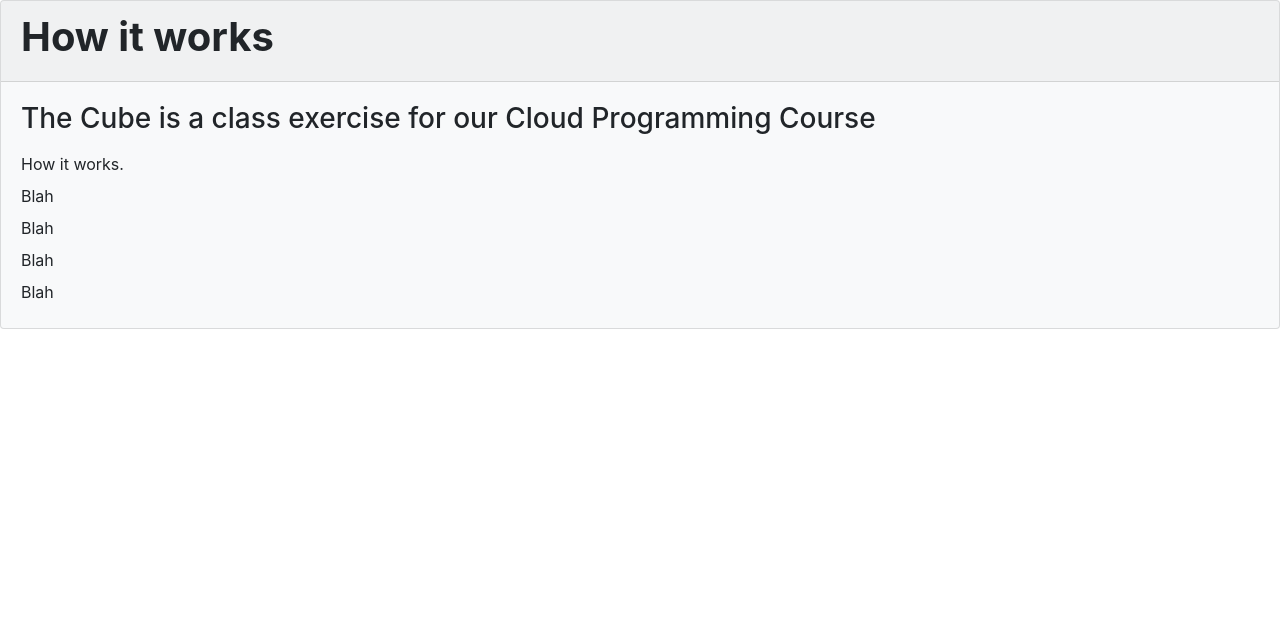
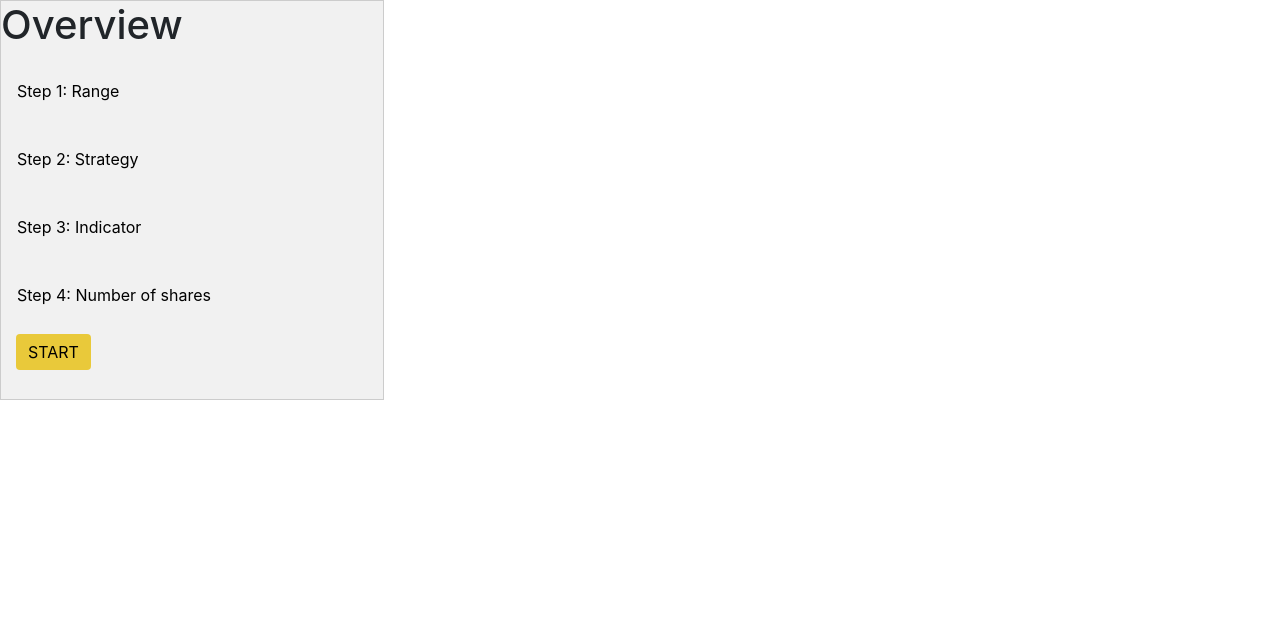
Before and after one commit to nplee01/FSCSW01, a Django app: page /howitworks in a window 1280 px wide. Shown: the part 102-742 px from the top of the page. Run offline with Django 3.2, Linux system fonts and the light colour scheme.

Commit message:
finised how it works structure

```diff
--- a/runtest/templates/runtest/howitworks.html
+++ b/runtest/templates/runtest/howitworks.html
@@ -2,20 +2,78 @@
 
 {% block content %}
 
-<div class="card bg-light">
-    <div class="card-header">
-        <h1><strong style="font-weight: 700;">How it works</strong></h1>
+<div class="tab-container">
+
+    <div class="tab">
+        <h1>Overview</h1>
+        <button class="tablinks" onmouseover="openTab(event, 'step1-card')">Step 1: Range</button>
+        <button class="tablinks" onmouseover="openTab(event, 'step2-card')">Step 2: Strategy</button>
+        <button class="tablinks" onmouseover="openTab(event, 'step3-card')">Step 3: Indicator</button>
+        <button class="tablinks" onmouseover="openTab(event, 'step4-card')">Step 4: Number of shares</button>
+    <a id="start-in-overview" class="btn btn-success" href="{% url 'backtest' %}" role="button">START</a>
+
     </div>
-    <div class="card-body">
-    <h3 class="card-title">The Cube is a class exercise for our Cloud Programming Course</h3>
-    <p class="card-text" style="line-height: 2rem;">
-        How it works.
-        <br> Blah
-        <br> Blah
-        <br> Blah
-        <br> Blah
-    </p>
+
+    <div id="overview-card" class="tabcontent" display="block">
+        <h3>Overview</h3>
+        <p>Allows user to specify the input parameters to the Algorithmic Trading backend to discover the
+            best strategies to make profits over a range of dates.
+            </p>
     </div>
+
+    <div id="step1-card" class="tabcontent">
+        <h3>Setting the range</h3>
+        <p>Choose a stock you want to do the backtesting. Then select the starting date and the ending date of the historical data of the stocks. Enter how much you want to trade as well.</p>
+    </div>
+
+    <div id="step2-card" class="tabcontent">
+        <h3>Choosing the strategy</h3>
+        <p>Type of strategies available:</p>
+        <ol>
+            <li>Single Indicator</li>
+            <li>Confluence</li>
+        </ol>
+    </div>
+
+    <div id="step3-card" class="tabcontent">
+        <h3>Setting the indicators</h3>
+        <p>List of indicators:</p>
+        <ul>
+            <li>Bollinger Band</li>
+            <li>EMA</li>
+            <li>MACD</li>
+            <li>RSI</li>
+        </ul>
+    </div>
+
+    <div id="step4-card" class="tabcontent">
+        <h3>Number of shares</h3>
+        <p>Select the number of shares you want to buy for each trade</p>
+    </div>
+
 </div>
 
+<script>
+    function openTab(evt, cityName) {
+    // Declare all variables
+    var i, tabcontent, tablinks;
+
+    // Get all elements with class="tabcontent" and hide them
+    tabcontent = document.getElementsByClassName("tabcontent");
+    for (i = 0; i < tabcontent.length; i++) {
+    tabcontent[i].style.display = "none";
+    }
+
+    // Get all elements with class="tablinks" and remove the class "active"
+    tablinks = document.getElementsByClassName("tablinks");
+    for (i = 0; i < tablinks.length; i++) {
+    tablinks[i].className = tablinks[i].className.replace(" active", "");
+    }
+
+    // Show the current tab, and add an "active" class to the link that opened the tab
+    document.getElementById(cityName).style.display = "block";
+    evt.currentTarget.className += " active";
+    }
+</script>
+
 {% endblock %}
--- a/static/css/styles.css
+++ b/static/css/styles.css
@@ -1,3 +1,4 @@
+/* navbar */
 nav {
   background: rgb(52, 48, 48);
   background: linear-gradient(
@@ -37,6 +38,7 @@ nav > ul > li > a:hover {
   font-size: 250%;
 }
 
+/* footer */
 footer {
   height: 40px;
   background: rgb(52, 48, 48);
@@ -48,3 +50,49 @@ footer {
   color: rgb(255, 255, 255);
   padding: 10px;
 }
+
+/* how it works */
+.tab {
+  float: left;
+  border: 1px solid #ccc;
+  background-color: #f1f1f1;
+  width: 30%;
+  height: 400px;
+}
+
+.tab button {
+  display: block;
+  background-color: inherit;
+  color: black;
+  padding: 22px 16px;
+  width: 100%;
+  border: none;
+  outline: none;
+  text-align: left;
+  cursor: pointer;
+}
+
+.tab button:hover {
+  background-color: #ddd;
+}
+
+.tab button.active {
+  background-color: #ccc;
+}
+
+.tabcontent {
+  float: left;
+  padding: 0px 12px;
+  border: 1px solid #ccc;
+  width: 70%;
+  border-left: none;
+  height: 300px;
+  display: none;
+}
+
+#start-in-overview {
+  margin: 5px 15px;
+  background-color: rgb(233, 201, 58);
+  color: black;
+  border: 0px;
+}
```
